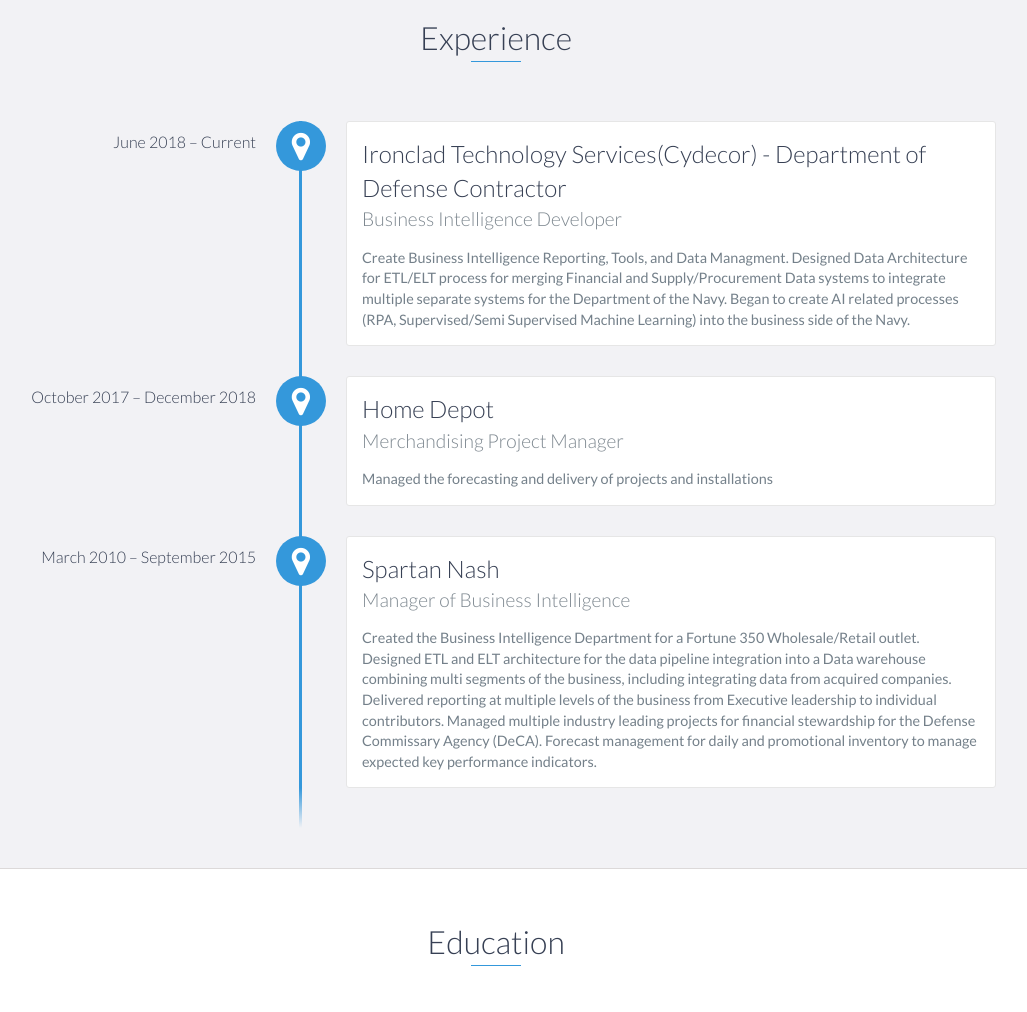
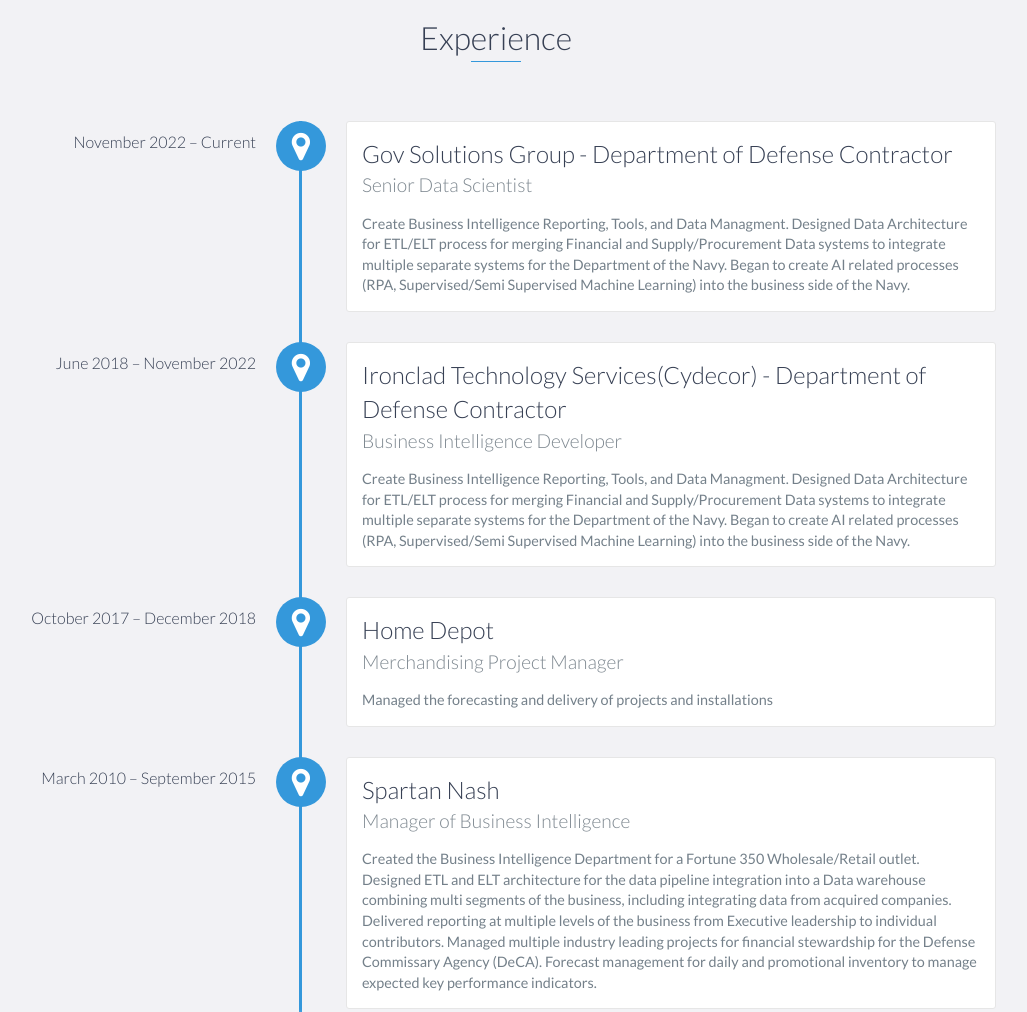
Before and after one commit to Jarrold-Fowler/jarrold-fowler.github.io, a website: page index.html in a window 1280 px wide. Shown: the part 1100-2112 px from the top of the page, without its empty margins (144-1171 px from the left). Drawn offline with nearby package versions, Linux system fonts and the light colour scheme.

Commit message:
Update index.html

```diff
--- a/index.html
+++ b/index.html
@@ -87,7 +87,16 @@
     <div id="experience" class="background-alt">
         <h2 class="heading">Experience</h2>
         <div id="experience-timeline">
-            <div data-date="June 2018 – Current">
+	     <div data-date="November 2022 – Current">
+                <h3>Gov Solutions Group - Department of Defense Contractor</h3>
+                <h4>Senior Data Scientist</h4>
+                <p>
+                    Create Business Intelligence Reporting, Tools, and Data Managment.
+                    Designed Data Architecture for ETL/ELT process for merging Financial and Supply/Procurement Data systems to integrate multiple separate systems for the Department of the Navy.
+                    Began to create AI related processes (RPA, Supervised/Semi Supervised Machine Learning) into the business side of the Navy.
+                </p>
+            </div>
+            <div data-date="June 2018 – November 2022">
                 <h3>Ironclad Technology Services(Cydecor) - Department of Defense Contractor</h3>
                 <h4>Business Intelligence Developer</h4>
                 <p>
```
